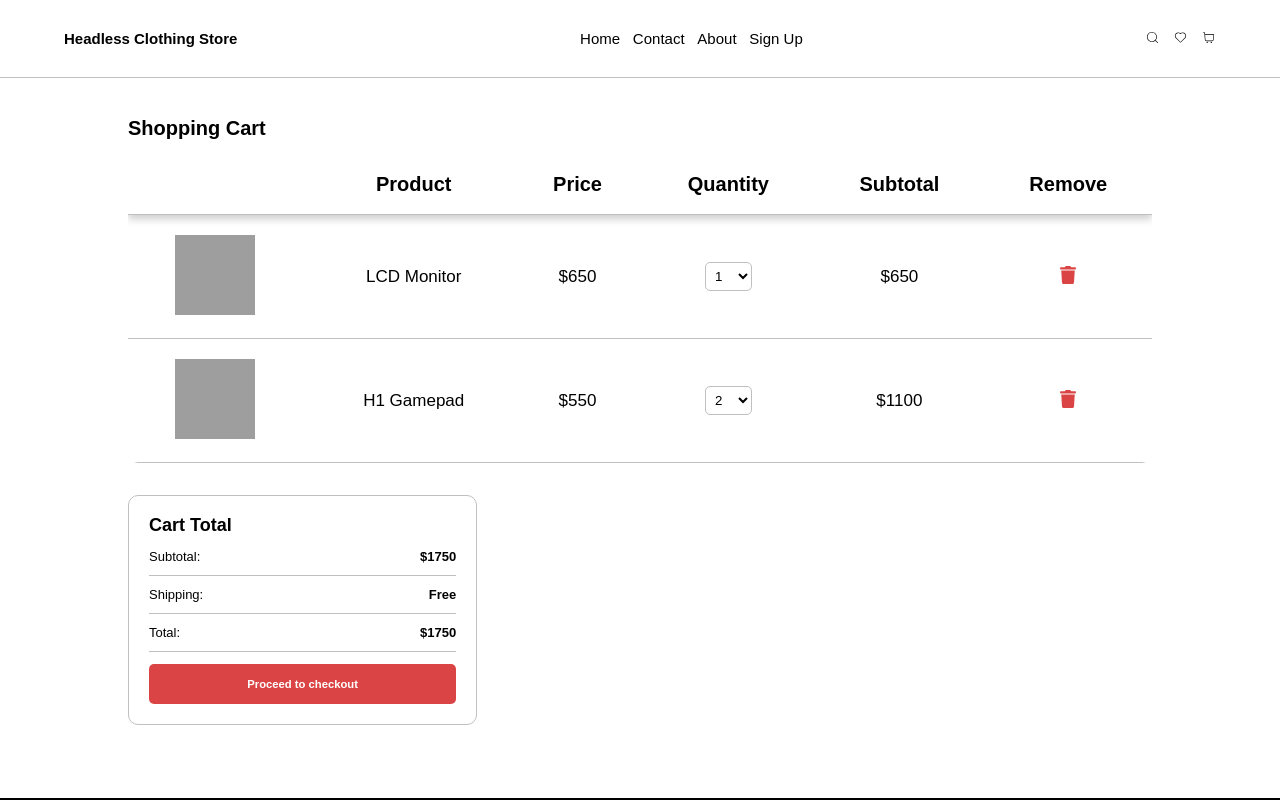
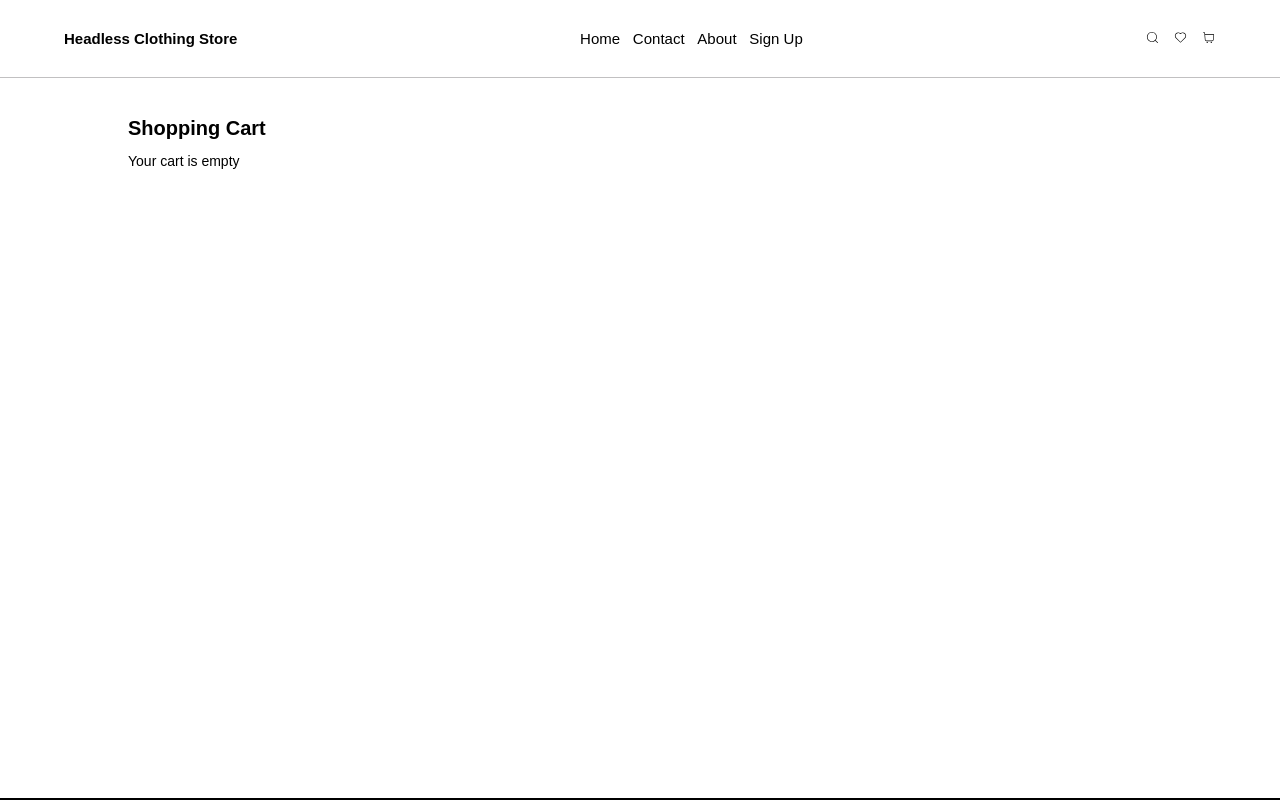
Before and after one commit to MattiVboiii/gw2_svm, a React (Vite) app: page /cart in a window 1280 px wide. Shown: the top 800 px of the page. Built offline with nearby package versions, Linux system fonts and the light colour scheme; grey boxes are pictures that could not be loaded.

Commit message:
updating pages to update cart with api

```diff
--- a/src/pages/AllProducts.tsx
+++ b/src/pages/AllProducts.tsx
@@ -28,6 +28,32 @@ const AllProducts = () => {
   const [categories, setCategories] = useState<
     { name: string; value: string }[]
   >([]);
+
+  // Function to add a product to the cart
+  const handleAddToCart = async (product: Product) => {
+    if (localStorage.getItem("token")) {
+      try {
+        const response = await api.post<{ message: string }>(
+          "/cart",
+          {
+            productId: product._id,
+            variantId: product.variants[0]._id,
+            quantity: 1,
+          },
+          {
+            headers: {
+              Authorization: `Bearer ${localStorage.getItem("token")}`,
+            },
+          }
+        );
+        console.log(`${product.name} added to cart`);
+      } catch (error: any) {
+        console.error("Error adding product to cart:", error.message);
+      }
+    } else {
+      console.log("Please login to add product to cart");
+    }
+  };
 
   const generateSlug = (name: string) => {
     return name
@@ -161,15 +187,16 @@ const AllProducts = () => {
                       }
                     })}
                   </p>
+                </Link>
                 <Button
                   variant="primary"
                   size="small"
                   className={styles.cart_button}
+                  onClick={() => handleAddToCart(product)}
                 >
                   <IoCartOutline size={20} />
                   Add to Cart
                 </Button>
-                </Link>
               </section>
             ))}
           </section>
--- a/src/pages/Cart.tsx
+++ b/src/pages/Cart.tsx
@@ -1,28 +1,36 @@
-import { useState } from "react";
+import { useEffect, useState } from "react";
 import { Product } from "../types";
 import styles from "../styles/home/Cart.module.css";
 import { FaTrash } from "react-icons/fa";
 import Button from "../components/global/Button";
+import api from "../api";
+
+interface CartItem {
+  product: Product;
+  variantId: string;
+  quantity: number;
+  _id: string;
+}
 
 const Cart = () => {
-  const [cartProducts, setCartProducts] = useState<Product[]>([
-    {
-      _id: "1",
-      name: "LCD Monitor",
-      images: ["https://picsum.photos/200/300"],
-      price: 650,
-      quantity: 1,
-      inCart: true,
-    },
-    {
-      _id: "2",
-      name: "H1 Gamepad",
-      images: ["https://picsum.photos/200/301"],
-      price: 550,
-      quantity: 2,
-      inCart: true,
-    },
-  ]);
+  const [cartItems, setCartItems] = useState<CartItem[]>([]);
+
+  useEffect(() => {
+    if (localStorage.getItem("token")) {
+      (async () => {
+        try {
+          const response = await api.get<{ items: CartItem[] }>("/cart", {
+            headers: {
+              Authorization: `Bearer ${localStorage.getItem("token")}`,
+            },
+          });
+          setCartItems(response.data.items);
+        } catch (error: any) {
+          console.error("Error fetching cart:", error.message);
+        }
+      })();
+    }
+  }, []);
 
   const generateSlug = (name: string) => {
     return name
@@ -32,20 +40,20 @@ const Cart = () => {
   };
 
   const handleRemove = (id: string) => {
-    setCartProducts(cartProducts.filter((product) => product._id !== id));
+    setCartItems(cartItems.filter((item) => item._id !== id));
   };
 
   const handleQuantityChange = (id: string, newQuantity: number) => {
-    setCartProducts(
-      cartProducts.map((product) =>
-        product._id === id ? { ...product, quantity: newQuantity } : product
+    setCartItems(
+      cartItems.map((item) =>
+        item._id === id ? { ...item, quantity: newQuantity } : item
       )
     );
   };
 
   const calculateTotal = () => {
-    return cartProducts.reduce(
-      (total, product) => total + product.price * product.quantity,
+    return cartItems.reduce(
+      (total, item) => total + item.product.price * item.quantity,
       0
     );
   };
@@ -53,7 +61,7 @@ const Cart = () => {
   return (
     <div className={styles.container}>
       <h1>Shopping Cart</h1>
-      {cartProducts.length === 0 ? (
+      {cartItems.length === 0 ? (
         <p>Your cart is empty</p>
       ) : (
         <div className={styles.cart_content}>
@@ -69,26 +77,23 @@ const Cart = () => {
               </tr>
             </thead>
             <tbody>
-              {cartProducts.map((product) => (
-                <tr key={product._id}>
+              {cartItems.map((item) => (
+                <tr key={item._id}>
                   <td>
-                    <img src={product.images[0]} alt={product.name} />
+                    <img src={item.product.images[0]} alt={item.product.name} />
                   </td>
                   <td>
-                    <a href={`/product/${generateSlug(product.name)}`}>
-                      {product.name}
+                    <a href={`/product/${generateSlug(item.product.name)}`}>
+                      {item.product.name}
                     </a>
                   </td>
-                  <td>${product.price}</td>
+                  <td>${item.product.price}</td>
                   <td>
                     <select
                       className={styles.quantity_selector}
-                      value={product.quantity}
+                      value={item.quantity}
                       onChange={(e) =>
-                        handleQuantityChange(
-                          product._id,
-                          parseInt(e.target.value)
-                        )
+                        handleQuantityChange(item._id, parseInt(e.target.value))
                       }
                     >
                       {[...Array(10)].map((_, i) => (
@@ -98,11 +103,11 @@ const Cart = () => {
                       ))}
                     </select>
                   </td>
-                  <td>${product.price * product.quantity}</td>
+                  <td>${item.product.price * item.quantity}</td>
                   <td>
                     <FaTrash
                       className={styles.remove}
-                      onClick={() => handleRemove(product._id)}
+                      onClick={() => handleRemove(item._id)}
                     />
                   </td>
                 </tr>
@@ -111,14 +116,6 @@ const Cart = () => {
           </table>
 
           <div>
-            {/* <div className={styles.coupon_section}>
-              <input type="text" placeholder="Coupon Code" />
-              <Button variant="primary" size="small">
-                Apply Coupon
-              </Button>
-            </div> */}
-
-            {/* Cart Total Section */}
             <div className={styles.cart_total}>
               <h2>Cart Total</h2>
               <p>
--- a/src/pages/ProductDetail.tsx
+++ b/src/pages/ProductDetail.tsx
@@ -6,6 +6,7 @@ import { Product } from "../types";
 import styles from "../styles/home/ProductDetail.module.css";
 import { CiDeliveryTruck } from "react-icons/ci";
 import { GrPowerCycle } from "react-icons/gr";
+import api from "../api";
 
 const ProductDetail = () => {
   const { slug } = useParams();
@@ -14,6 +15,49 @@ const ProductDetail = () => {
   const [quantity, setQuantity] = useState(1);
   const [selectedSize, setSelectedSize] = useState("");
   const [selectedColour, setSelectedColour] = useState("");
+  const [errors, setErrors] = useState<string[]>([]);
+
+  // Function to add a product to the cart
+  const handleAddToCart = async (product: Product) => {
+    if (localStorage.getItem("token")) {
+      try {
+        if (!selectedSize) {
+          setErrors(["Please select a size"]);
+        }
+        if (!selectedColour) {
+          setErrors(["Please select a colour"]);
+        }
+        if (selectedSize && selectedColour) {
+          setErrors([]);
+          const response = await api.post<{ message: string }>(
+            "/cart",
+            {
+              productId: product._id,
+              variantId:
+                selectedSize && selectedColour
+                  ? product.variants.find(
+                      (variant) =>
+                        variant.size === selectedSize &&
+                        variant.color === selectedColour
+                    )?._id
+                  : product.variants[0]._id,
+              quantity: 1,
+            },
+            {
+              headers: {
+                Authorization: `Bearer ${localStorage.getItem("token")}`,
+              },
+            }
+          );
+          console.log(`${product.name} added to cart`);
+        }
+      } catch (error: any) {
+        console.error("Error adding product to cart:", error.message);
+      }
+    } else {
+      console.log("Please login to add product to cart");
+    }
+  };
 
   const generateSlug = (name: string) => {
     return name
@@ -105,6 +149,13 @@ const ProductDetail = () => {
             )
           )}
         </div>
+        {errors.length > 0 && (
+          <ul className={styles.error}>
+            {errors.map((error, index) => (
+              <li key={index}>{error}</li>
+            ))}
+          </ul>
+        )}
         <div className={styles.options}>
           <div className={styles.quantity}>
             <button onClick={() => setQuantity(Math.max(1, quantity - 1))}>
@@ -118,7 +169,12 @@ const ProductDetail = () => {
             />
             <button onClick={() => setQuantity(quantity + 1)}>+</button>
           </div>
-          <button className={styles.addto_button}>Buy Now</button>
+          <button
+            className={styles.addto_button}
+            onClick={() => handleAddToCart(product)}
+          >
+            Buy Now
+          </button>
           <button className={styles.addto_button}>
             <IoHeartOutline className={styles.icon} />
           </button>
```
Also changed, not shown: src/components/home/ExploreProducts.tsx (+48 -5 lines). Lines whose indentation alone changed are shown as unchanged.
